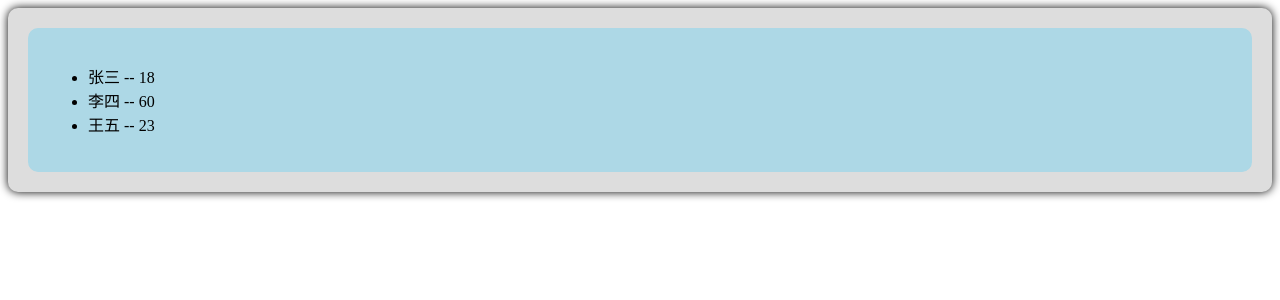
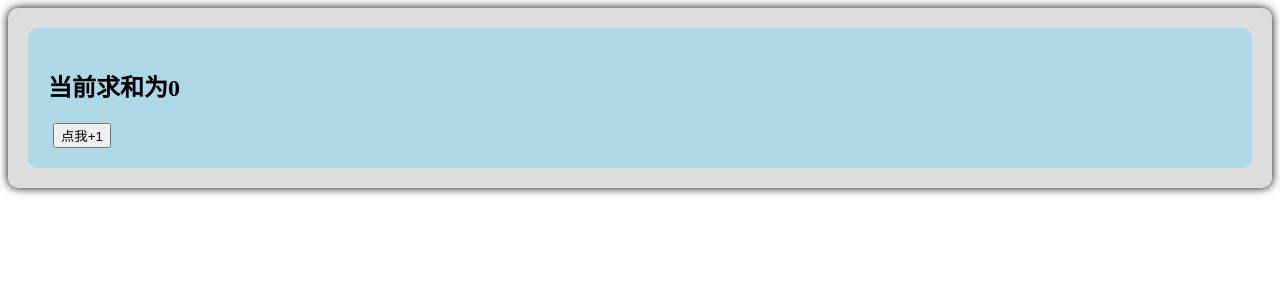
Before and after one commit to Ravilace/vue_study, a Vue app: page / in a window 1280 px wide. Shown: the top 300 px of the page. Built offline with nearby package versions, Linux system fonts and the light colour scheme; the HTML template or start-up script is replaced by a standard one.

Commit message:
:sparkles: lifecycle hooks

```diff
--- a/src/App.vue
+++ b/src/App.vue
@@ -1,36 +1,39 @@
 <script setup lang="ts">
-import { reactive } from 'vue'
-import { type Persons } from '@/types'
+import {ref, onBeforeMount, onMounted, onBeforeUpdate, onUpdated, onBeforeUnmount, onUnmounted} from 'vue'
 import Person from './components/Person.vue'
 
-// reactive直接传泛型
-let personList = reactive<Persons>([
-  {
-    id: '01y713',
-    name: '张三',
-    age: 18,
-  },
-  {
-    id: '02a927',
-    name: '李四',
-    age: 60,
-  },
-  {
-    id: '03z248',
-    name: '王五',
-    age: 23,
-    x: 1,
-  },
-])
+let isShow = ref(true)
+// setup就是创建
+console.log('父组件创建')
+
+// 挂载前
+onBeforeMount(() => {
+  console.log('父组件挂载前')
+})
+
+// 挂载完毕
+onMounted(() => {
+  console.log('父组件挂载完毕')
+})
+
+onBeforeUpdate(() => {
+  console.log('父组件更新前')
+})
+
+onUpdated(() => {
+  console.log('父组件更新完毕')
+})
+onBeforeUnmount(() => {
+  console.log('父组件卸载前')
+})
+onUnmounted(() => {
+  console.log('父组件卸载完毕')
+})
 </script>
 
 <template>
   <div class="app">
-    <!--    不加冒号会传字符串过去-->
-    <!--    <Person a="哈哈" list=personList />-->
-    <!--    加冒号相当于对字符串进行了eval实际拿变量求值-->
-    <!--    ref是特例，不需要加冒号-->
-    <Person :personList="personList" />
+    <Person v-if="isShow" />
   </div>
 </template>
 
--- a/src/components/Person.vue
+++ b/src/components/Person.vue
@@ -1,41 +1,45 @@
 <script setup lang="ts">
-// defineProps是宏函数，可以不用手动引入
-import {type PropType} from 'vue'
-import type { Persons } from '@/types'
-// 只接收
-// defineProps(['a'])
+import { ref, onBeforeMount, onMounted, onBeforeUpdate, onUpdated, onBeforeUnmount, onUnmounted} from 'vue'
+// 数据
+let sum = ref(0)
 
-// 同时将props保存起来
-// let x = defineProps(['personList'])
-// console.log(x)
+// 方法
+function add() {
+  sum.value += 1
+}
 
-// 接收props同时限制type: defineProps<{personList:Persons}>()
-// 限制必要性：defineProps<{personList？:Persons}>()
-// 使用withDefaults设置默认值，注意使用函数来返回对象或数组
-// // 因为使用工厂函数可以保证每次这种默认值都是新建的，防止共享内存地址导致污染
-// withDefaults(defineProps<{personList:Persons}>(), {
-//   personList: () => [{'id': "0", 'name': '测试', age: 0}]
-// })
-// 另一种写法，选项式 API
-defineProps({
-  personList: {
-    // interface是纯类型生命，编译后会从js代码消失，无法在运行时作为值使用
-    // Vue的type需要接收一个运行时存在的构造函数(如Array, Object, 自定义等)
-    // 使用Vue的ProType进行类型标注，并使用原生的Array进行构造
-    type: Array as PropType<Persons>,
-    required: true,
-    default() {
-      return [{ id: '0', name: '测试', age: 0 }]
-    },
-  },
+// setup就是创建
+console.log('子组件创建')
+
+// 挂载前
+onBeforeMount(() => {
+  console.log('子组件挂载前')
+})
+
+// 挂载完毕
+onMounted(() => {
+  console.log('子组件挂载完毕')
+})
+
+onBeforeUpdate(() => {
+  console.log('子组件更新前')
+})
+
+onUpdated(() => {
+  console.log('子组件更新完毕')
+})
+onBeforeUnmount(() => {
+  console.log('子组件卸载前')
+})
+onUnmounted(() => {
+  console.log('子组件卸载完毕')
 })
 </script>
 
 <template>
   <div class="person">
-    <ul>
-      <li v-for="person in personList" :key="person.id">{{ person.name }} -- {{ person.age }}</li>
-    </ul>
+    <h2>当前求和为{{ sum }}</h2>
+    <button @click="add">点我+1</button>
   </div>
 </template>
 
```
